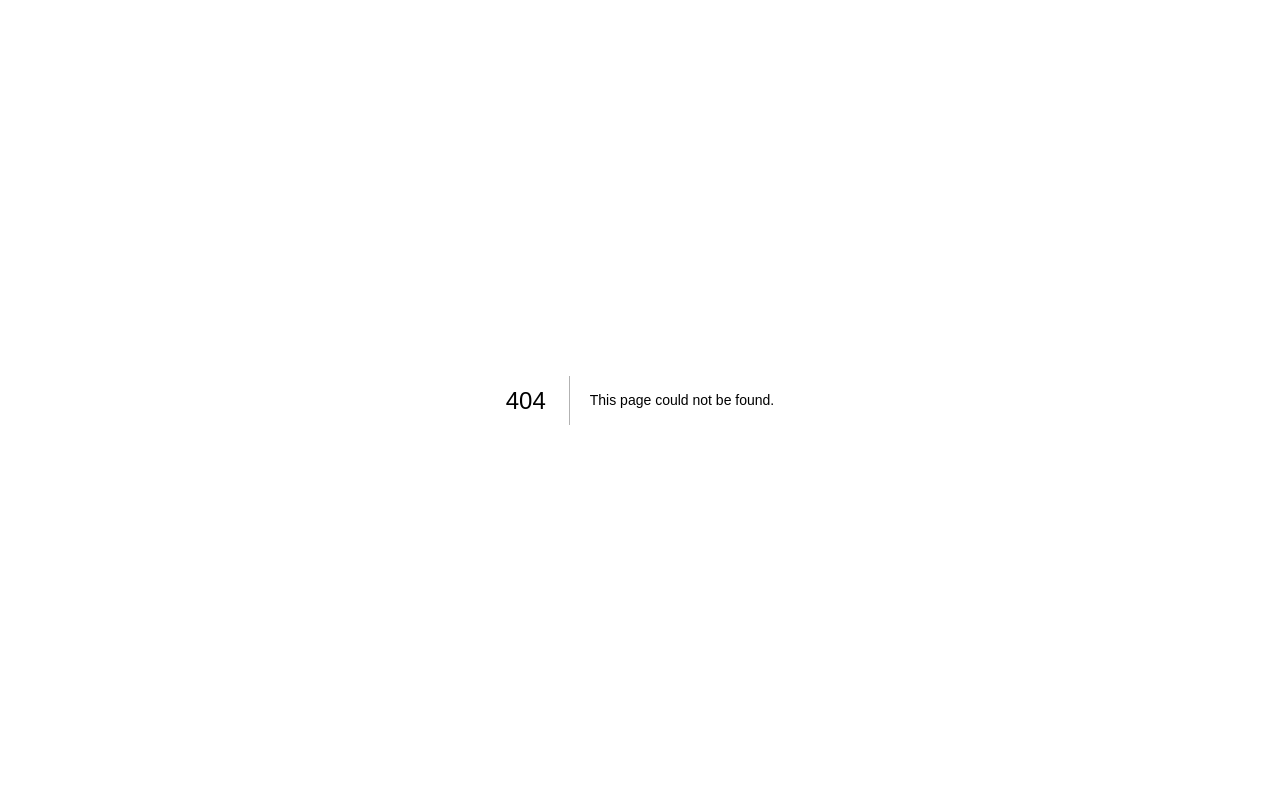
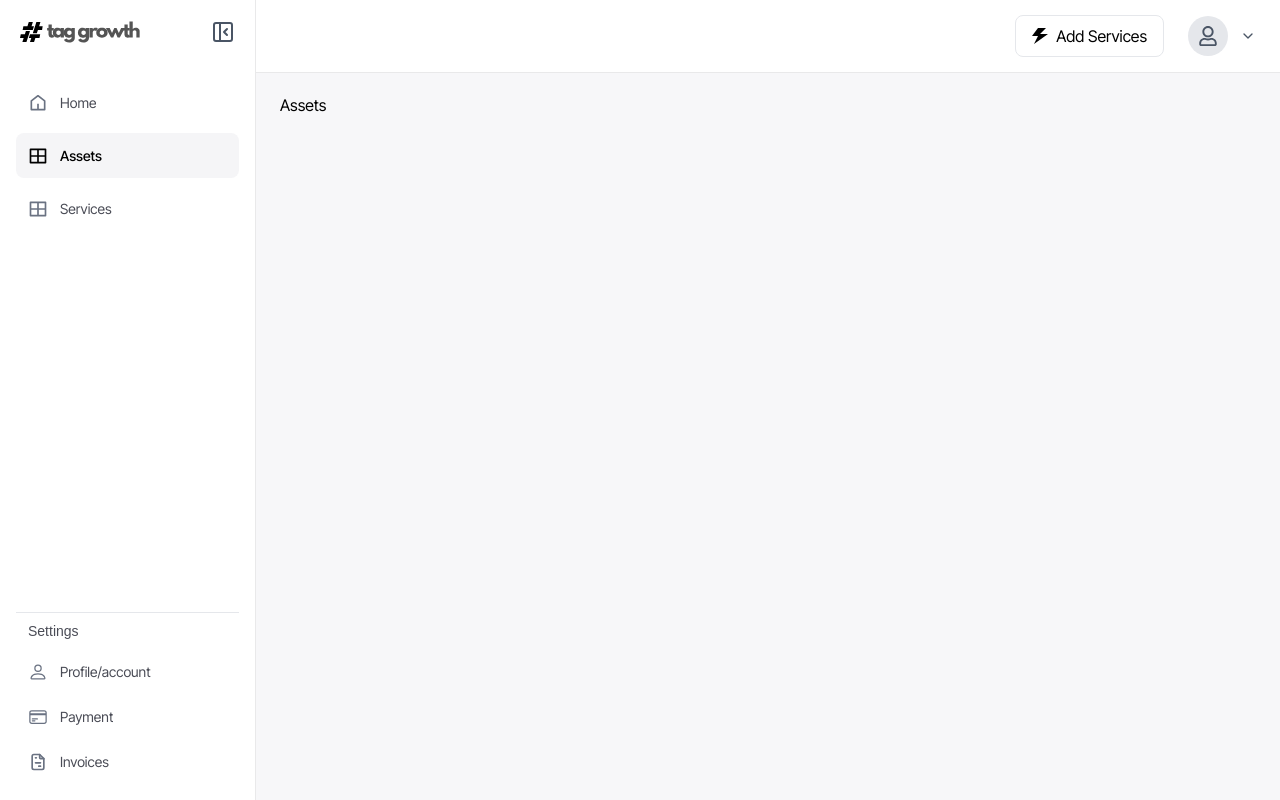
Before and after one commit to backbencherstudio/social-media-management, a Next.js app: page /dashboard/assets in a window 1280 px wide. Before the commit this address had no page. Built offline with nearby package versions, Linux system fonts and the light colour scheme; a web font is replaced by a local one.

Commit message:
user dashboard

```diff
--- /dev/null
+++ b/app/(dashboard)/dashboard/(user-dashboard)/assets/page.tsx
@@ -0,0 +1,7 @@
+import React from 'react'
+
+export default function Assets() {
+  return (
+    <div>Assets</div>
+  )
+}
--- a/components/UserDashboard/shared/Sidebar.tsx
+++ b/components/UserDashboard/shared/Sidebar.tsx
@@ -11,6 +11,7 @@ import LogoIcon from '@/public/incons/logo';
 
 const topMenuItems = [
   { title: "Home", icon: RiHome5Line, href: "/dashboard" },
+  { title: "Assets", icon: RiLayoutGridLine, href: "/dashboard/assets" },
   { title: "Services", icon: RiLayoutGridLine, href: "/dashboard/services" },
 ];
 
```
Also changed, not shown: app/(dashboard)/dashboard/(user-dashboard)/services/page.tsx (renamed from app/(dashboard)/dashboard/services/page.tsx), app/(dashboard)/dashboard/(user-dashboard)/services/selected-service/_components/data.tsx (renamed from app/(dashboard)/dashboard/services/selected-service/_components/data.tsx), app/(dashboard)/dashboard/(user-dashboard)/services/selected-service/_components/service-option.tsx (renamed from app/(dashboard)/dashboard/services/selected-service/_components/service-option.tsx), app/(dashboard)/dashboard/(user-dashboard)/services/selected-service/_components/service-summery.tsx (renamed from app/(dashboard)/dashboard/services/selected-service/_components/service-summery.tsx), app/(dashboard)/dashboard/(user-dashboard)/services/selected-service/page.tsx (indentation only).
